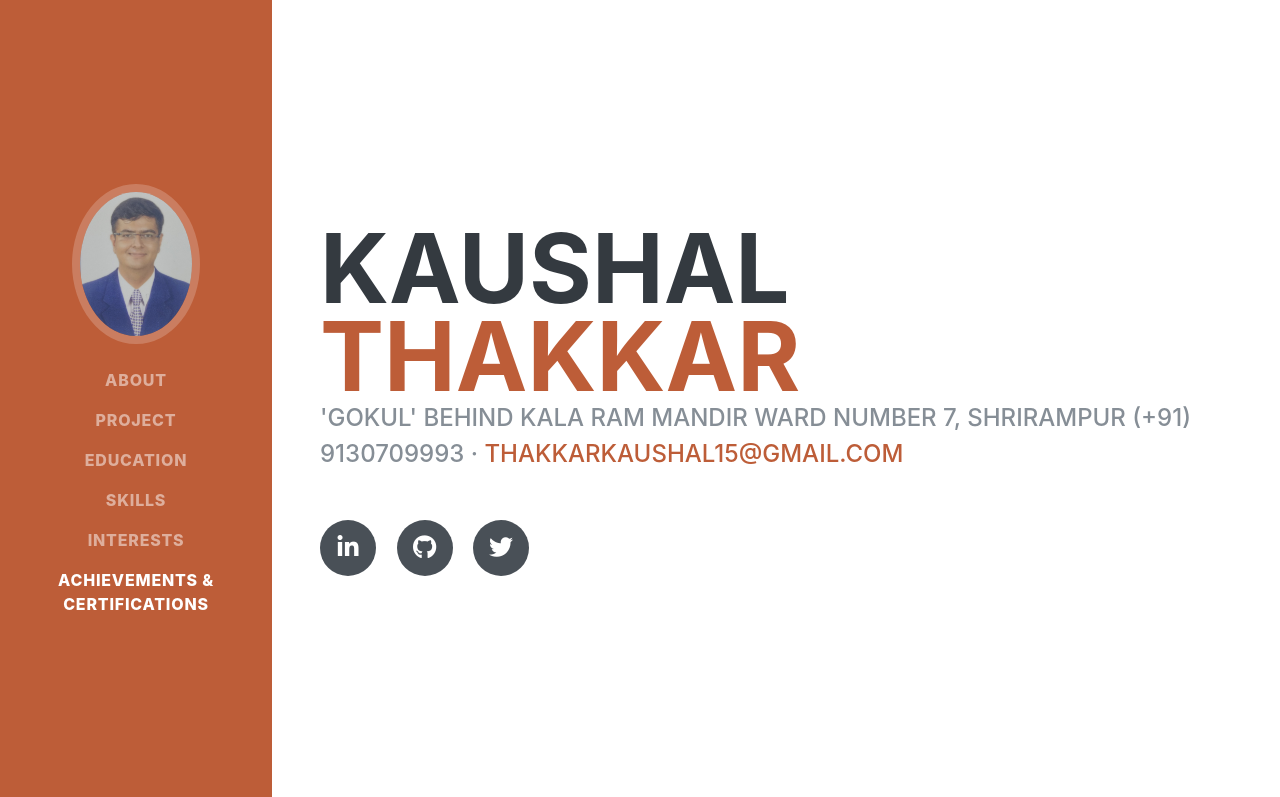
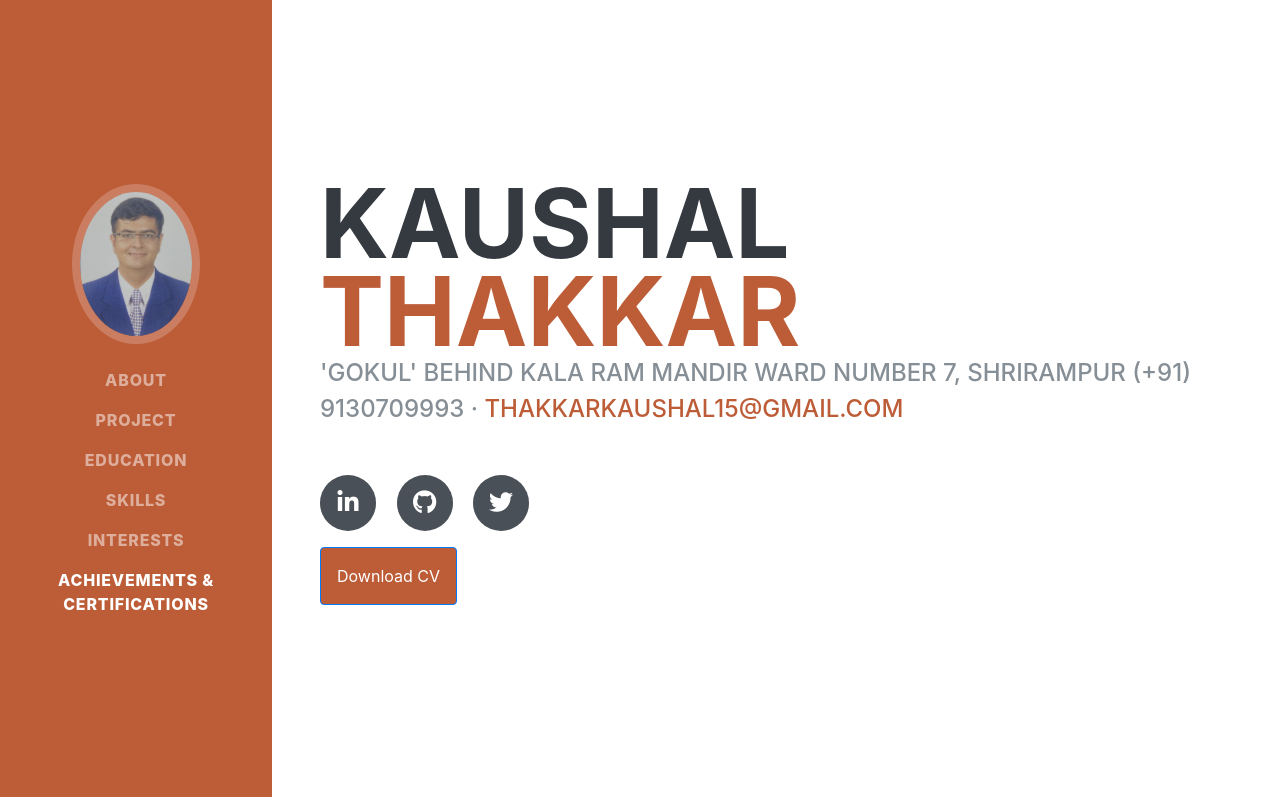
Before and after one commit to thakkarkaushal/resume, a plain HTML site: page index.html in a window 1280 px wide. Shown: the top 797 px of the page. Drawn offline with Linux system fonts and the light colour scheme; a web font is replaced by a local one.

Commit message:
Update index.html

```diff
--- a/index.html
+++ b/index.html
@@ -81,7 +81,7 @@
             <i class="fab fa-twitter"></i>
           </a>
         </div>
-
+        <p><p><a href="https://drive.google.com/open?id=1FjnY-xCCh4rY36IF8MFRChQz2GZlGYdY" class="btn btn-primary py-3 px-3" style="background-color:#BD5D38; border=2px black" >Download CV</a></p>
 
       </div>
     </section>
```
